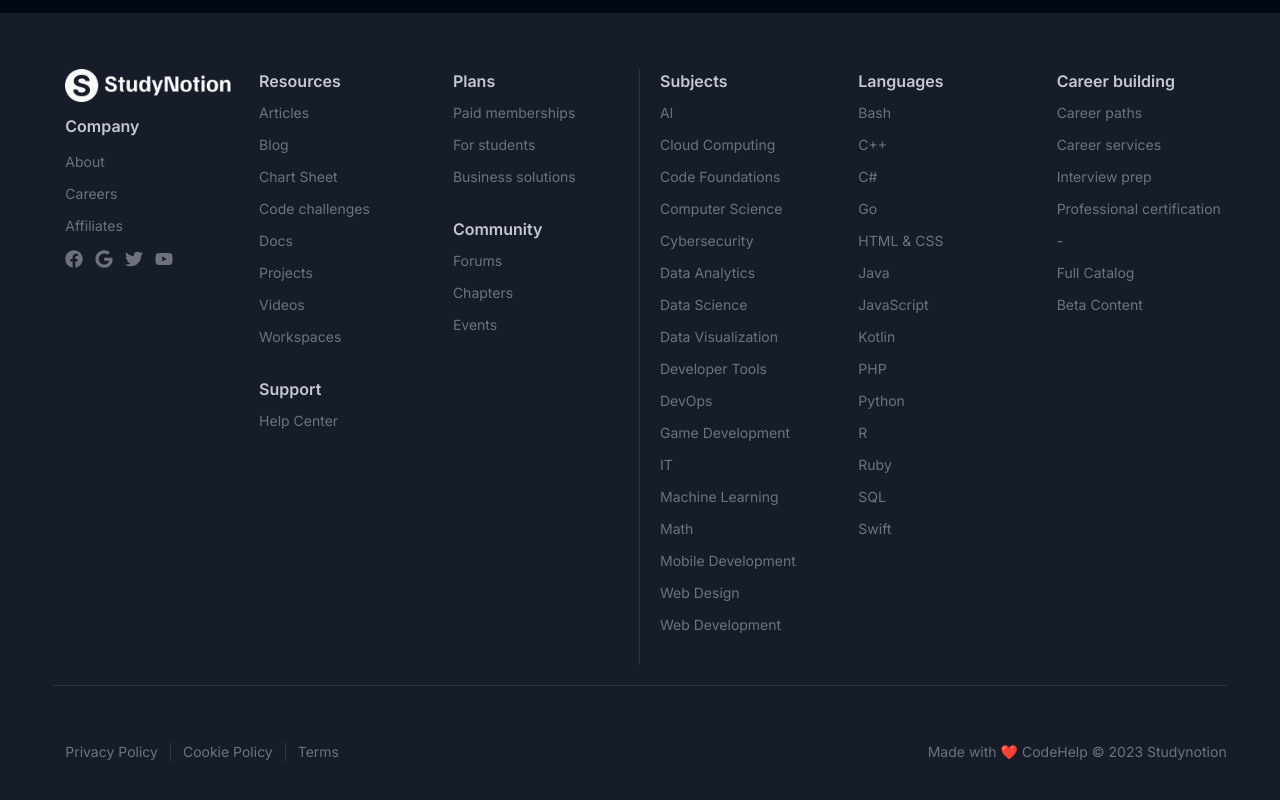
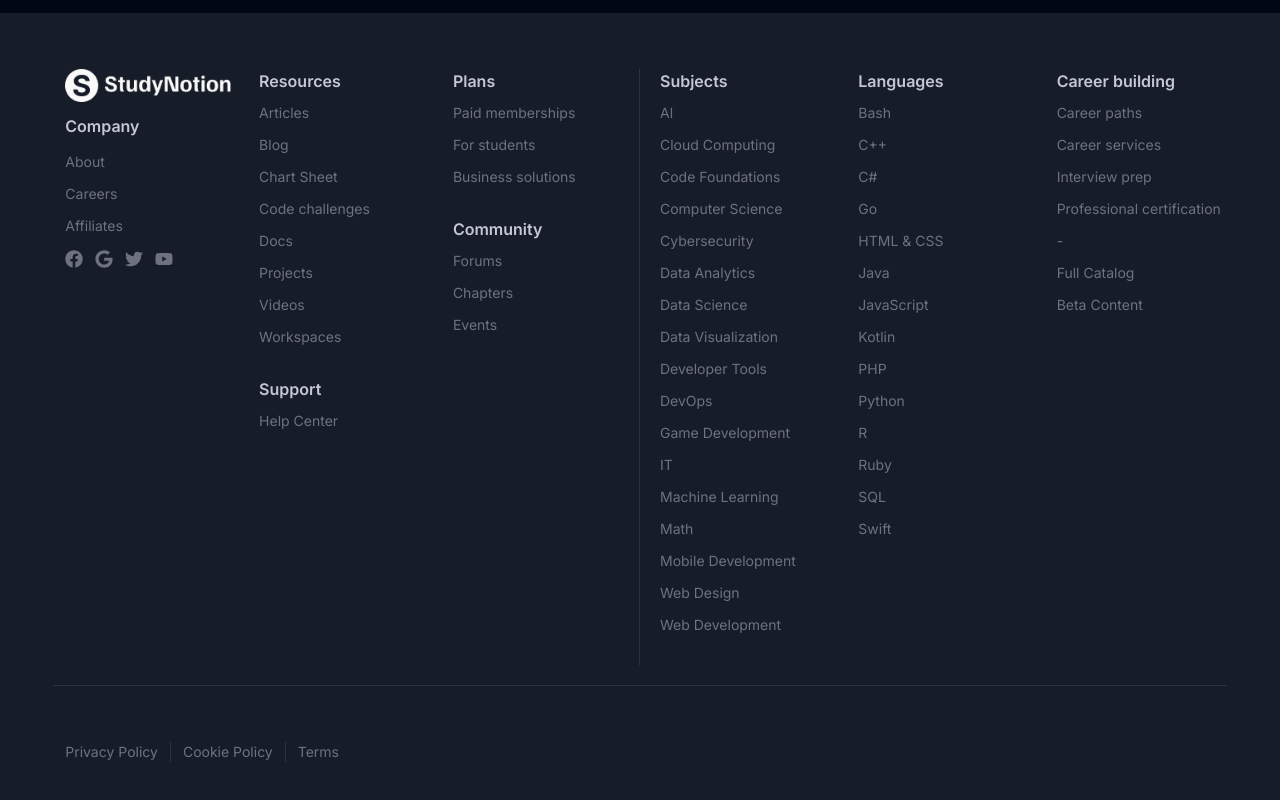
Before and after one commit to Ujjwal312/Ed-Tech-Platform-, a React (Create React App) app: page / in a window 1280 px wide. Shown: the part 5112-5912 px from the top of the page. Built offline with nearby package versions, Linux system fonts and the light colour scheme; no server answers; a web font is replaced by a local one.

Commit message:
Update Footer.jsx

```diff
--- a/src/components/Common/Footer.jsx
+++ b/src/components/Common/Footer.jsx
@@ -172,7 +172,7 @@
             })}
           </div>
 
-          <div className="text-center">Made with ❤️ CodeHelp © 2023 Studynotion</div>
+{/*           <div className="text-center">Made with ❤️ CodeHelp © 2023 Studynotion</div> */}
         </div>
       </div>
     </div>
```
